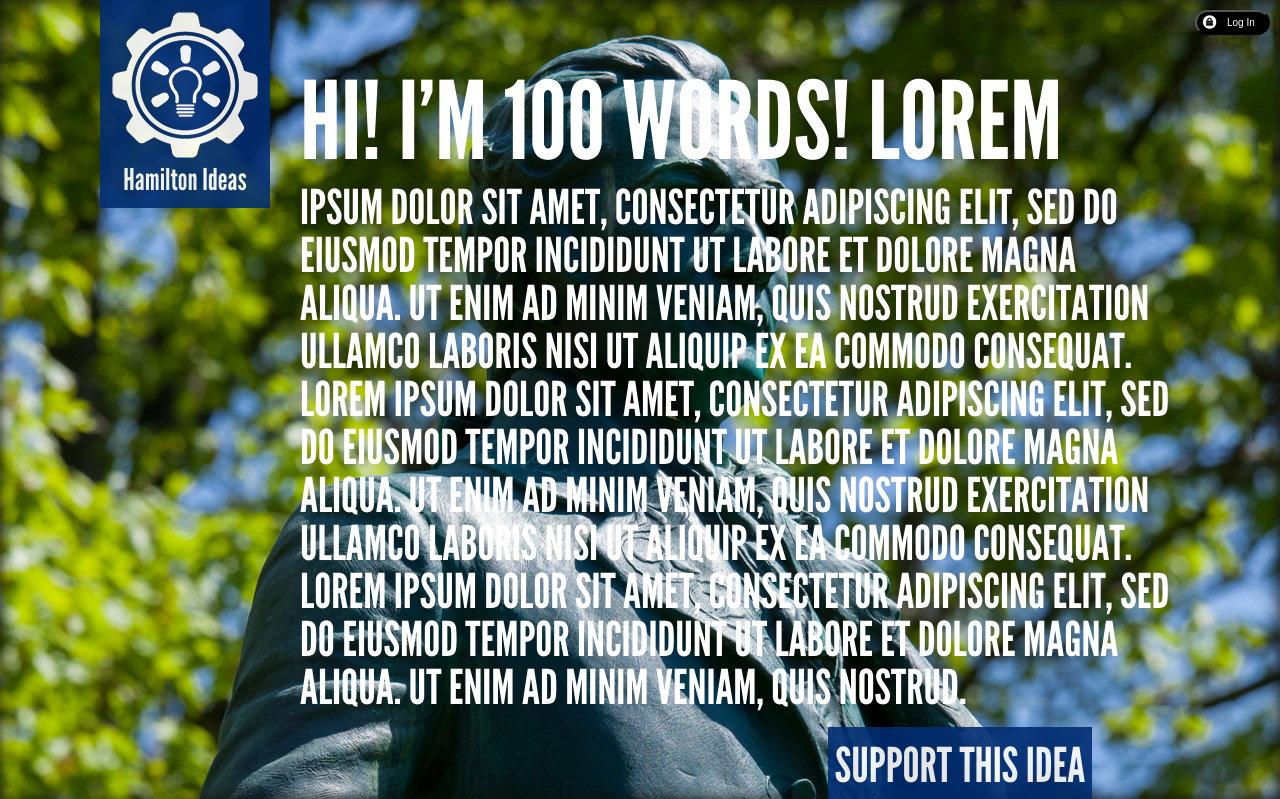
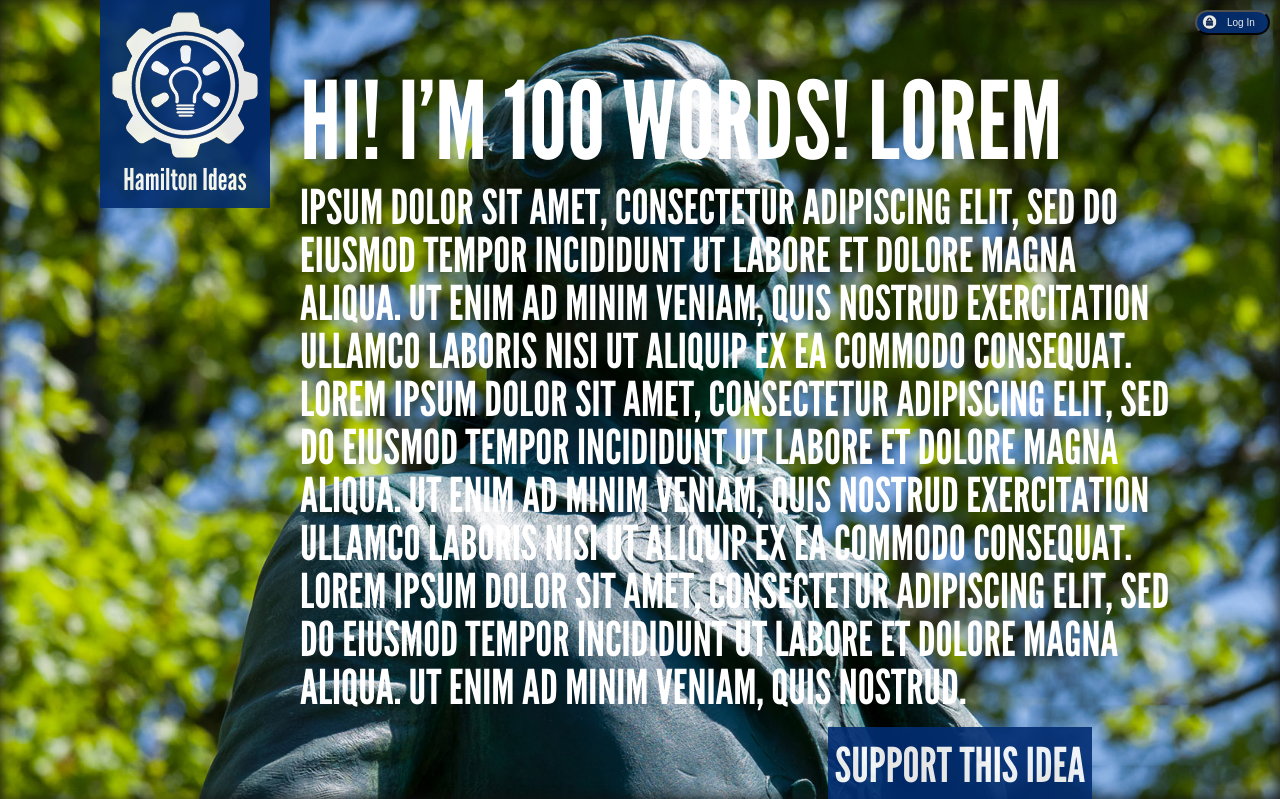
Before and after one commit to davidmorgan203/hamideas, a PHP site: page / in a window 1280 px wide. Shown: the top 799 px of the page. Run offline with PHP 8.4, Linux system fonts and the light colour scheme.

Commit message:
Fixed Login Button Color
Login button is now our requisite shade of hammy blue

```diff
--- a/frenzy/css/style.css
+++ b/frenzy/css/style.css
@@ -45,7 +45,7 @@ body {
 	position:absolute;
 	right:10px;
 	top:10px;
-	background:url('../img/btn-login.png') no-repeat 5px 3px #000;
+	background:url('../img/btn-login.png') no-repeat 5px 3px #022d72;
 	width: 75px;
 	cursor:pointer;
 	border-radius:25px;
@@ -56,6 +56,7 @@ body {
 	text-indent:30px;
 	display:block;
 	margin:0 auto;
+	opacity:0.9;
 
   /* Animations: */
   -webkit-transition-timing-function: ease-in-out;
@@ -70,6 +71,7 @@ body {
   background-image: url('../img/btn-login-hover.png');
   background-position: 50px 3px;
   text-indent: 15px;
+  opacity:1.0;
 }
 /* Rest of Page CSS */
 #first-contain{
```
